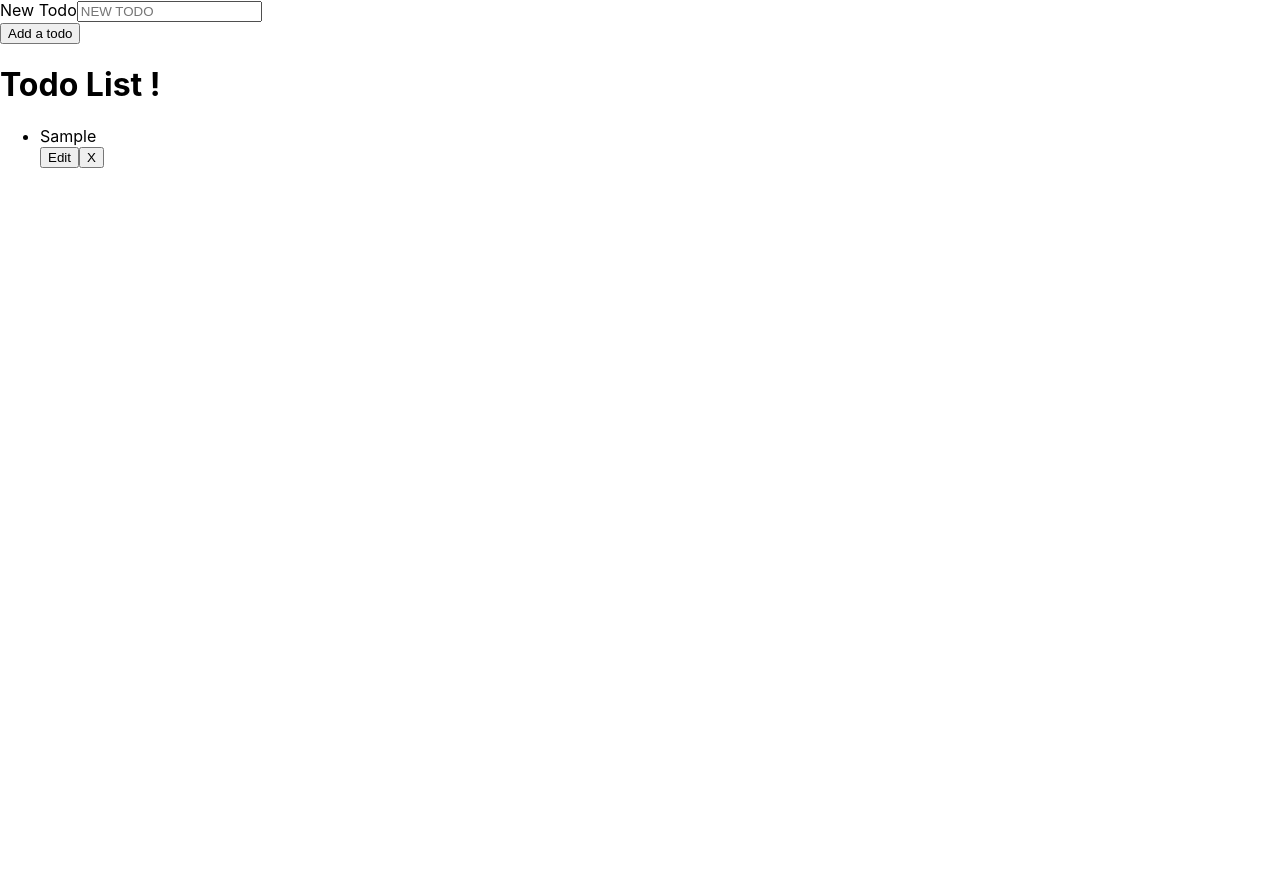
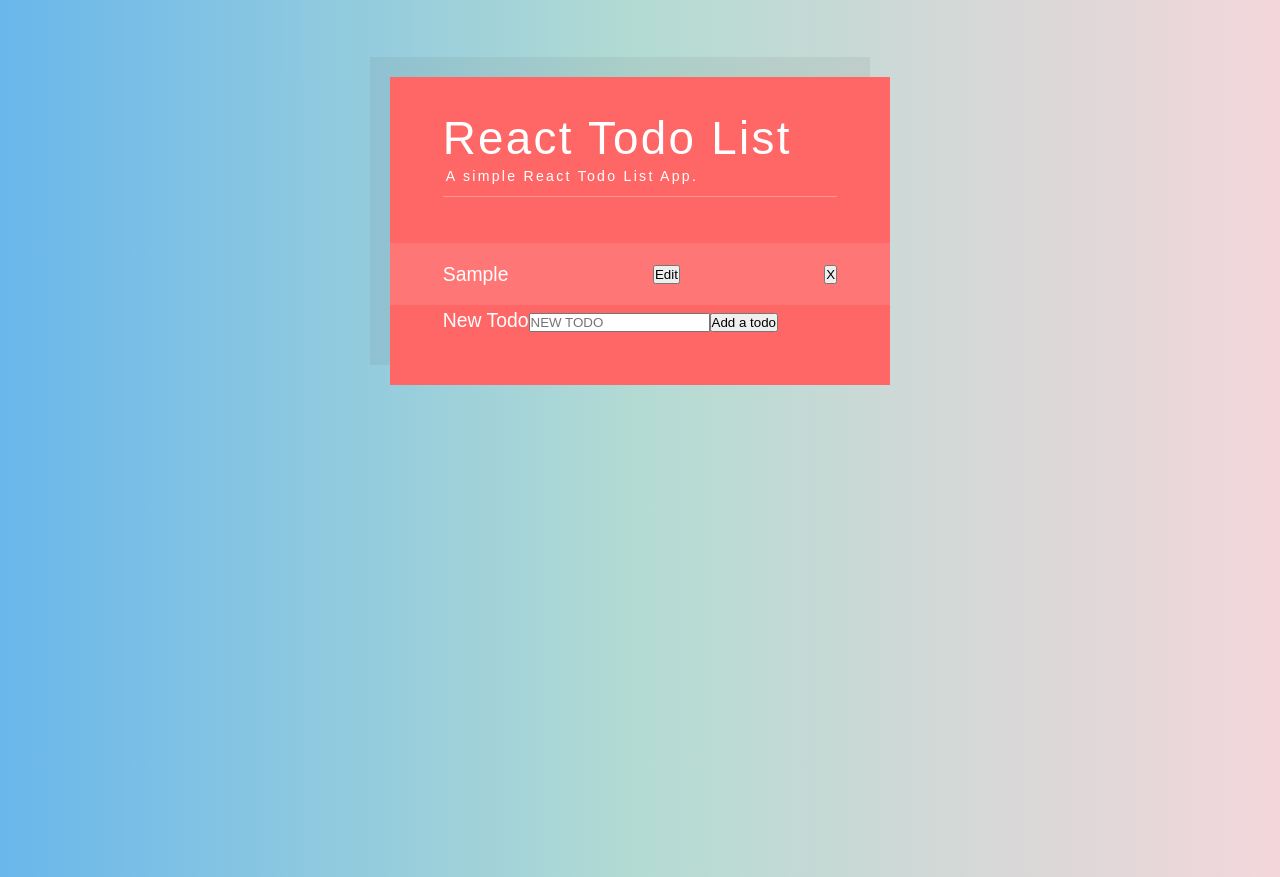
Before and after one commit to sofianelaghouati/todolist-app, a React (Create React App) app: page / in a window 1280 px wide. Both pictures are taken after typing "Sample" into the empty fields and a click on the button "Add a todo". Before the commit the page ends 800 px from the top, so only its background shows below. Built offline with nearby package versions, Linux system fonts and the light colour scheme.

Commit message:
Styling all with little bit of bugs

```diff
--- a/src/NewTodoForm.js
+++ b/src/NewTodoForm.js
@@ -41,9 +41,8 @@ class NewTodoForm extends Component {
                         value={this.state.task}
                         onChange={this.handleChange}
                     />
-                    <div>
-                        <button>Add a todo</button>
-                    </div>
+                    <button>Add a todo</button>
+
                 </form>
             </div>
         )
--- a/src/Todo.css
+++ b/src/Todo.css
@@ -1,4 +1,35 @@
-.completed{
-    color: lightgrey;
-    text-decoration: line-through;
+.Todo{
+    display: flex;
+    margin: 0 -3rem 4px;
+    padding: 1.1rem 3rem;
+    justify-content: space-between;
+    align-items: center;
+    background: rgba(255, 255, 255, 0.1);
 }
+
+.Todo-task{
+    position: relative;
+    transition: opacity 0.4s linear;
+}
+
+.Todo-task.completed{
+    opacity: 0.6;
+}
+
+.Todo-task.completed:before{
+    content: "";
+    position: absolute;
+    top: 50%;
+    left: -0.5rem;
+    display: block;
+    width: 0%;
+    height: 2px;
+    background: #fff;
+    animation: strikeitem 0.5 ease-out 0s forwards;
+}
+
+@keyframes strikeitem{
+    to{
+        width: calc(100%+ 10rem);
+    }
+}
--- a/src/Todo.js
+++ b/src/Todo.js
@@ -47,7 +47,7 @@ class Todo extends Component {
         let result;
         if (this.state.isEditing) {
             result = (
-                <div>
+                <div className='Todo'>
                     <form onSubmit={this.handleUpdate}>
                         <input
                             type='text'
@@ -62,8 +62,8 @@ class Todo extends Component {
         }
         else {
             result = (
-                <div>
-                    <li className={this.props.completed?'completed':''} onClick={this.handleToggle}>{this.props.task}</li>
+                <div className='Todo'>
+                    <li className={this.props.completed?'Todo-task completed':'Todo-task'} onClick={this.handleToggle}>{this.props.task}</li>
                     <button onClick={this.toggleForm}>Edit</button>
                     <button onClick={this.handleRemove}>X</button>
                 </div>
--- /dev/null
+++ b/src/TodoList.css
@@ -0,0 +1,28 @@
+.TodoList{
+    margin: 4em auto;
+    padding: 2rem 3rem 3rem;
+    max-width: 500px;
+    background: #ff6666;
+    color: #fff;
+    box-shadow:  -20px -20px 0px 0px rgba(100, 100, 100, 0.1);
+}
+
+.TodoList ul{
+    margin-top: 2.6rem;
+    list-style: none;
+}
+
+.TodoList h1{
+    font-weight: normal;
+    font-size: 2.6rem;
+    letter-spacing: 0.05em;
+    border-bottom: 1px solid rgba(255, 255, 255, 0.3);
+}
+
+.TodoList h1 span{
+    display: block;
+    font-size: 0.8rem;
+    margin-bottom: 0.7rem;
+    margin-left: 3px;
+    margin-top: 0.2rem;
+}
--- a/src/TodoList.js
+++ b/src/TodoList.js
@@ -1,6 +1,7 @@
 import React, { Component } from 'react'
 import NewTodoForm from './NewTodoForm'
 import Todo from './Todo'
+import './TodoList.css'
 
 class TodoList extends Component {
     constructor(props) {
@@ -58,12 +59,14 @@ class TodoList extends Component {
                 toggleTodo={this.toggleCompletion} />
         })
         return (
-            <div>
-                <NewTodoForm createTodo={this.create} />
-                <h1>Todo List ! </h1>
+            <div className='TodoList'>
+            <h1>React Todo List <span>A simple React Todo List App.</span></h1>
                 <ul>
                     {todos}
+                    <NewTodoForm createTodo={this.create} />
+
                 </ul>
+
             </div>
         )
     }
--- a/src/index.css
+++ b/src/index.css
@@ -1,13 +1,13 @@
-body {
+*{
   margin: 0;
-  font-family: -apple-system, BlinkMacSystemFont, 'Segoe UI', 'Roboto', 'Oxygen',
-    'Ubuntu', 'Cantarell', 'Fira Sans', 'Droid Sans', 'Helvetica Neue',
-    sans-serif;
-  -webkit-font-smoothing: antialiased;
-  -moz-osx-font-smoothing: grayscale;
+  padding: 0;
+  box-sizing: border-box;
 }
 
-code {
-  font-family: source-code-pro, Menlo, Monaco, Consolas, 'Courier New',
-    monospace;
+html,
+body{
+  background: linear-gradient(90deg, #69b7eb, #b3dbd3, #f4d6db);
+  font-size: 1.1rem;
+  font-family: "Quicksand", sans-serif;
+  height: 100%;
 }
```
